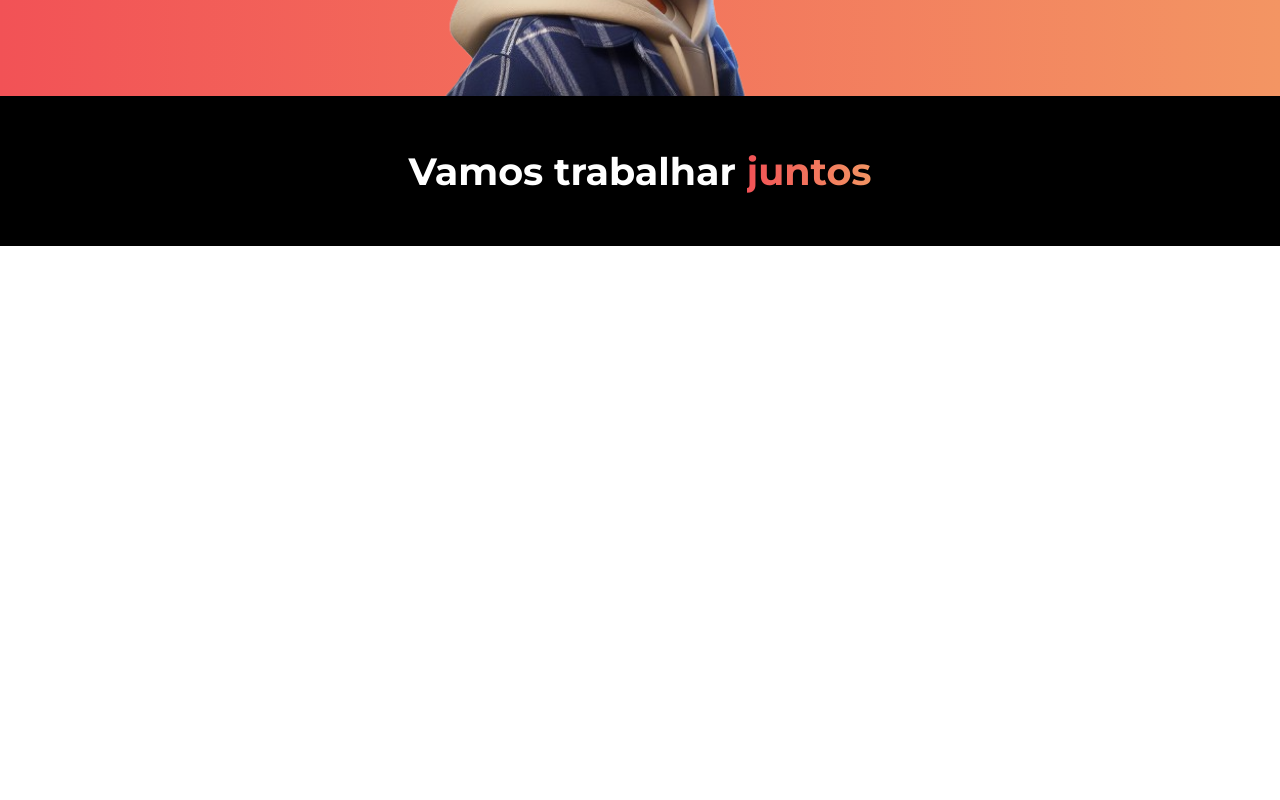
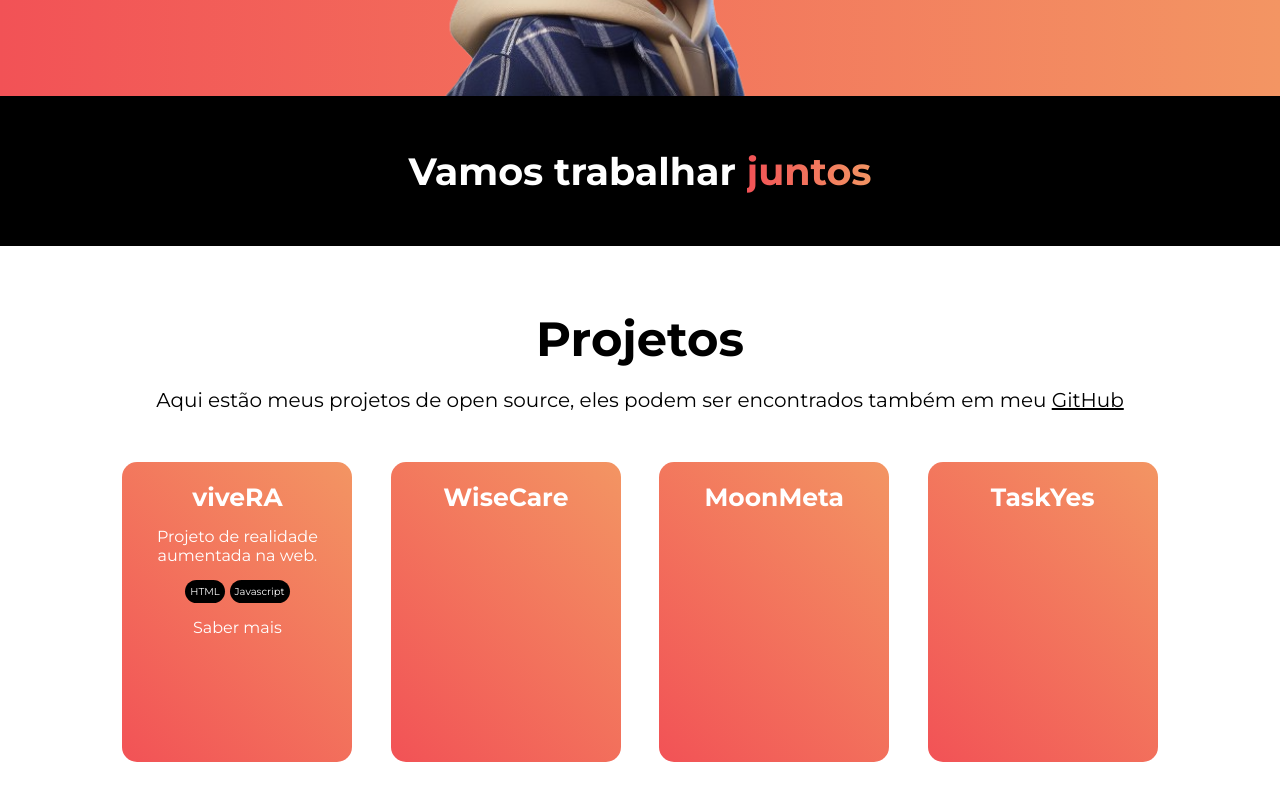
Before and after one commit to Lukareliz/portfolio-lucca, a React (Vite) app: page / in a window 1280 px wide. Shown: the part 704-1504 px from the top of the page. Before the commit the page ends 950 px from the top, so only its background shows below. Built offline with nearby package versions, Linux system fonts and the light colour scheme.

Commit message:
feat: projects section and cards

```diff
--- a/package.json
+++ b/package.json
@@ -12,7 +12,9 @@
   "dependencies": {
     "react": "^18.2.0",
     "react-dom": "^18.2.0",
-    "react-router-dom": "^6.21.1"
+    "react-icons": "^4.12.0",
+    "react-router-dom": "^6.21.1",
+    "vanilla-tilt": "^1.8.1"
   },
   "devDependencies": {
     "@types/react": "^18.2.43",
--- a/src/App.css
+++ b/src/App.css
@@ -12,6 +12,48 @@
     padding-left: 2%;
 }
 
+.arrowDown-icon {
+    color: white;
+    width: 80px;
+    height: 80px;
+    position: absolute;
+    margin-top: 5%;
+    left: 10%;
+}
+
+.shake-vertical {
+    animation: shake-vertical 5s cubic-bezier(.455, .03, .515, .955) infinite both
+}
+
+@keyframes shake-vertical {
+
+    0%,
+    100% {
+        transform: translateY(0);
+    }
+
+    10%,
+    30%,
+    50%,
+    70% {
+        transform: translateY(-8px);
+    }
+
+    20%,
+    40%,
+    60% {
+        transform: translateY(8px);
+    }
+
+    80% {
+        transform: translateY(6.4px);
+    }
+
+    90% {
+        transform: translateY(-6.4px);
+    }
+}
+
 .title-container img {
     position: absolute;
     width: 40%;
@@ -20,6 +62,7 @@
     transform: translateX(-50%);
 }
 
+/*WORK-TOGETHER BANNER*/
 .work-together {
     height: 150px;
     background-color: black;
@@ -42,3 +85,80 @@
     background-clip: text;
     display: inline-block;
 }
+
+/*INICIO - SESSÃO DE PROJETOS*/
+.project-section {
+    height: 100vh;
+}
+
+.section-title {
+    display: flex;
+    flex-direction: column;
+    align-items: center;
+    margin-top: 5%;
+}
+
+.section-title h3 {
+    font-size: 48px;
+}
+
+.section-title p {
+    font-size: 20px;
+    margin-top: 20px;
+}
+
+.section-title a {
+    color: black;
+}
+
+.project-cards {
+    display: flex;
+    justify-content: center;
+    flex-wrap: wrap;
+    margin-top: 50px;
+    gap: 3%;
+}
+
+.card {
+    display: flex;
+    flex-direction: column;
+    align-items: center;
+    width: 230px;
+    height: 300px;
+    background: rgb(242, 82, 86);
+    background: linear-gradient(45deg, rgba(242, 82, 86, 1) 0%, rgba(243, 149, 99, 1) 100%);
+    border-radius: 15px;
+    color: white;
+    padding: 20px;
+    margin-bottom: 3%;
+}
+
+.card h4 {
+    font-size: 25px;
+}
+
+.card p {
+    margin-top: 15px;
+    text-align: center;
+}
+
+.flags-container {
+    display: flex;
+    flex-wrap: wrap;
+    gap: 5px;
+    margin-top: 15px;
+}
+
+.flags {
+    background-color: black;
+    color: white;
+    border-radius: 15px;
+    padding: 5px;
+    font-size: 10px;
+}
+
+.project-cards a{
+    text-decoration: none;
+    color: white;
+    margin-top: 15px;
+}
--- a/src/pages/Inicio.jsx
+++ b/src/pages/Inicio.jsx
@@ -1,16 +1,52 @@
 import React from 'react'
 import { Link } from 'react-router-dom'
+import { IoIosArrowDown } from "react-icons/io";
+import VanillaTilt from 'vanilla-tilt';
+
 
 const Inicio = () => {
+    VanillaTilt.init(document.querySelectorAll(".card"), {
+		max: 25,
+		speed: 400,
+        glare: true,
+        'max-glare': 0.5,
+	});
     return (
         <main>
             <section className='title-container'>
                 <h1>Desenvolvedor <br />Front-end.</h1>
+                <IoIosArrowDown className='arrowDown-icon shake-vertical' />
                 <img src="src/assets/me.png" alt="" />
             </section>
             <div className='work-together'>
                 <h3>Vamos trabalhar <Link>juntos</Link></h3>
             </div>
+            <section className='project-section'>
+                <div className='section-title'>
+                    <h3>Projetos</h3>
+                    <p>Aqui estão meus projetos de open source, eles podem ser encontrados também em meu <a href="https://github.com/Lukareliz" target='_blank'>GitHub</a></p>
+                </div>
+                <div className='project-cards'>
+                    <div className='card'>
+                        <h4>viveRA</h4>
+                        <p>Projeto de realidade aumentada na web.</p>
+                        <div className='flags-container'>
+                            <span className='flags'>HTML</span>
+                            <span className='flags'>Javascript</span>
+                        </div>
+                        <Link>Saber mais</Link>
+                    </div>
+                    <div className='card'>
+                        <h4>WiseCare</h4>
+                    </div>
+                    <div className='card'>
+                        <h4>MoonMeta</h4>
+                    </div>
+                    <div className='card'>
+                        <h4>TaskYes</h4>
+                    </div>
+                </div>
+            </section>
         </main>
     )
 }
```
Also changed, not shown: 1 other file (tests, documents, lock files or other folders). Lines whose indentation alone changed are shown as unchanged.
